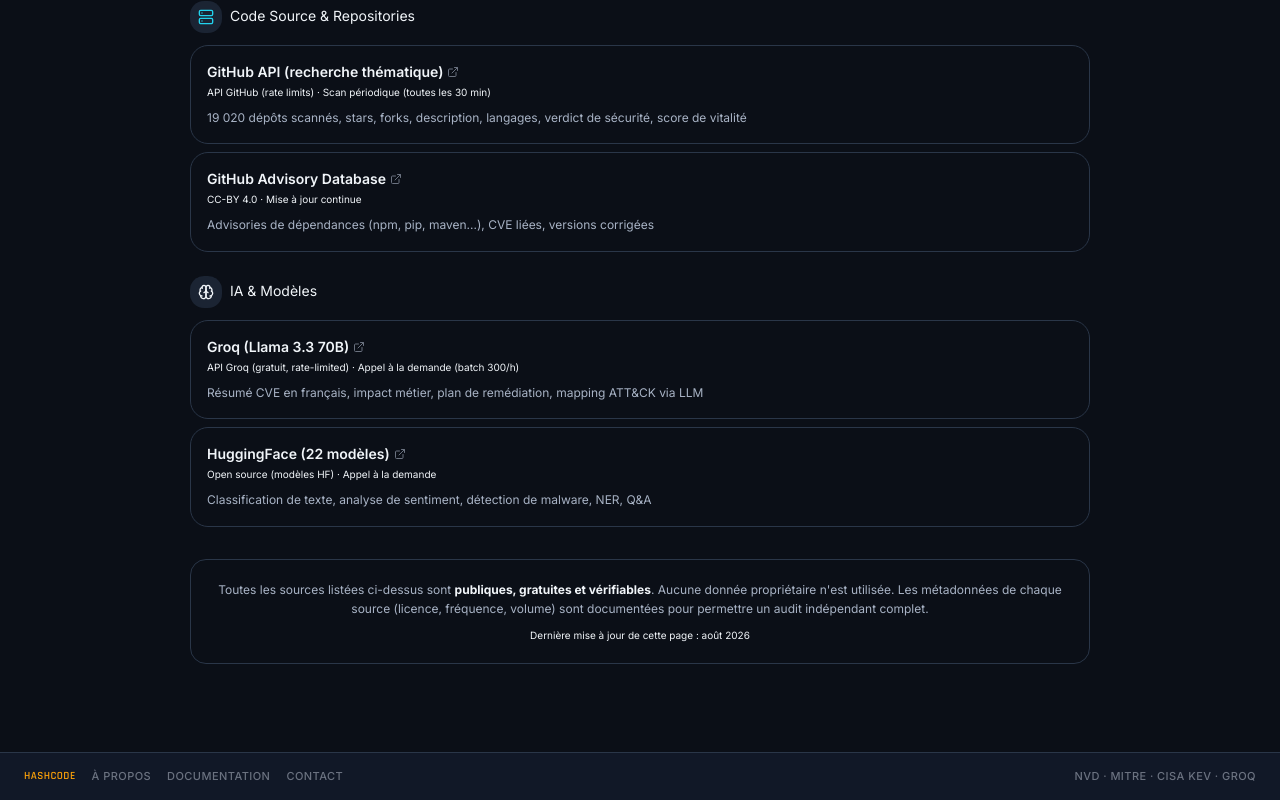
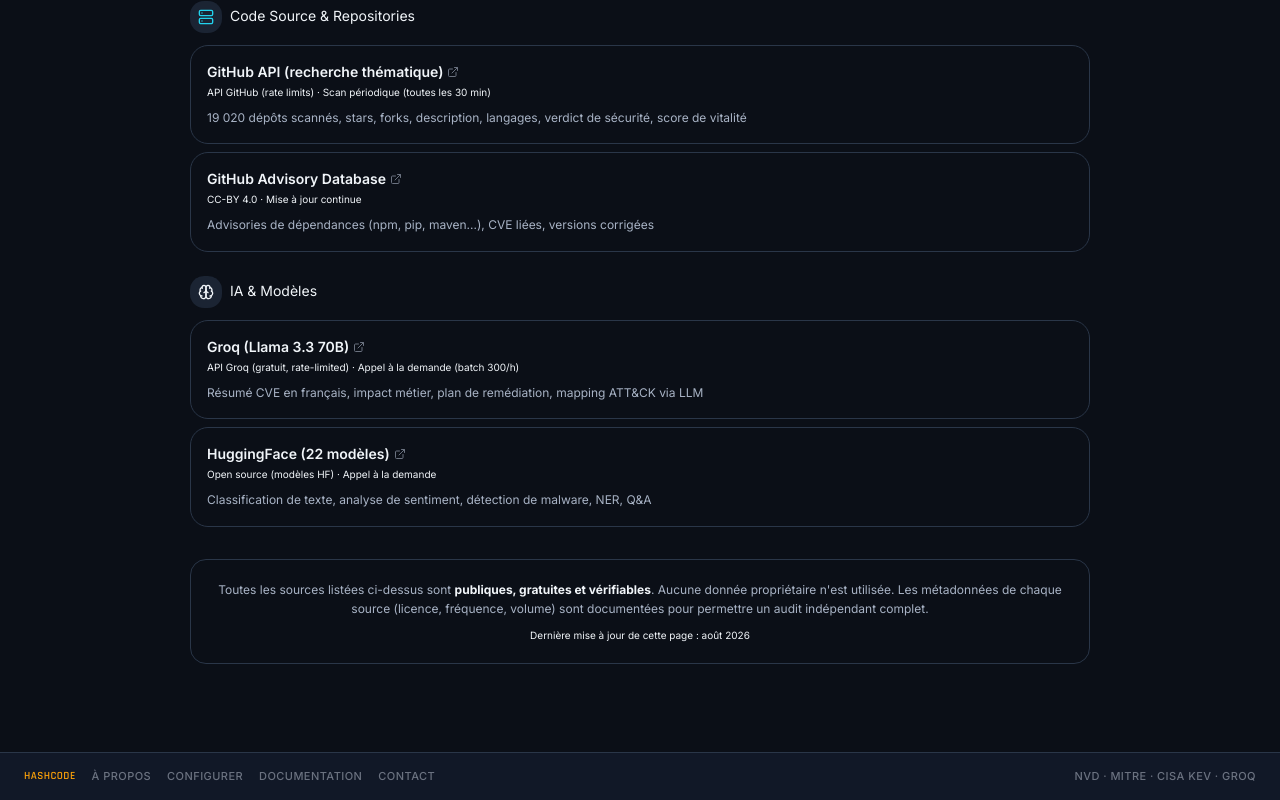
Before and after one commit to digitaleflex/GitHub-Cyber-Scanner-Pro, a React (Vite) app in the folder frontend/: page /sources in a window 1280 px wide. Shown: the part 2090-2890 px from the top of the page. Built offline with nearby package versions, Linux system fonts and the light colour scheme; no server answers.

Commit message:
feat(layout): add Configure link to onboarding in footer

```diff
--- a/frontend/src/routes/__root.tsx
+++ b/frontend/src/routes/__root.tsx
@@ -208,6 +208,7 @@
           <div className="flex flex-wrap items-center gap-x-4 gap-y-1 text-caption">
             <span className="font-display font-semibold t-amber">HashCode</span>
             <Link to="/about" className="t-m hover:underline" style={{ textDecoration: 'none' }}>À propos</Link>
+            <Link to="/onboarding" className="t-m hover:underline" style={{ textDecoration: 'none' }}>Configurer</Link>
             <Link to="/docs" className="t-m hover:underline" style={{ textDecoration: 'none' }}>Documentation</Link>
             <Link to="/contact" className="t-m hover:underline" style={{ textDecoration: 'none' }}>Contact</Link>
           </div>
```
